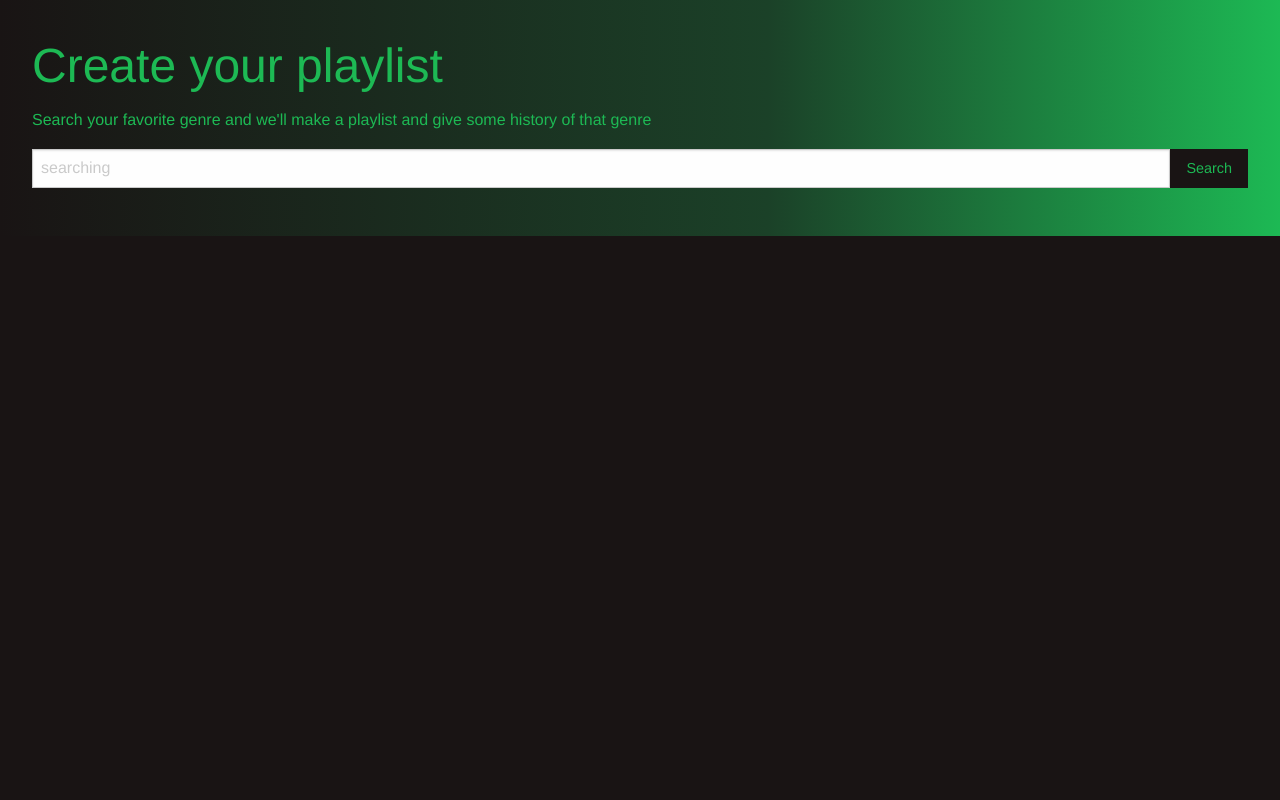
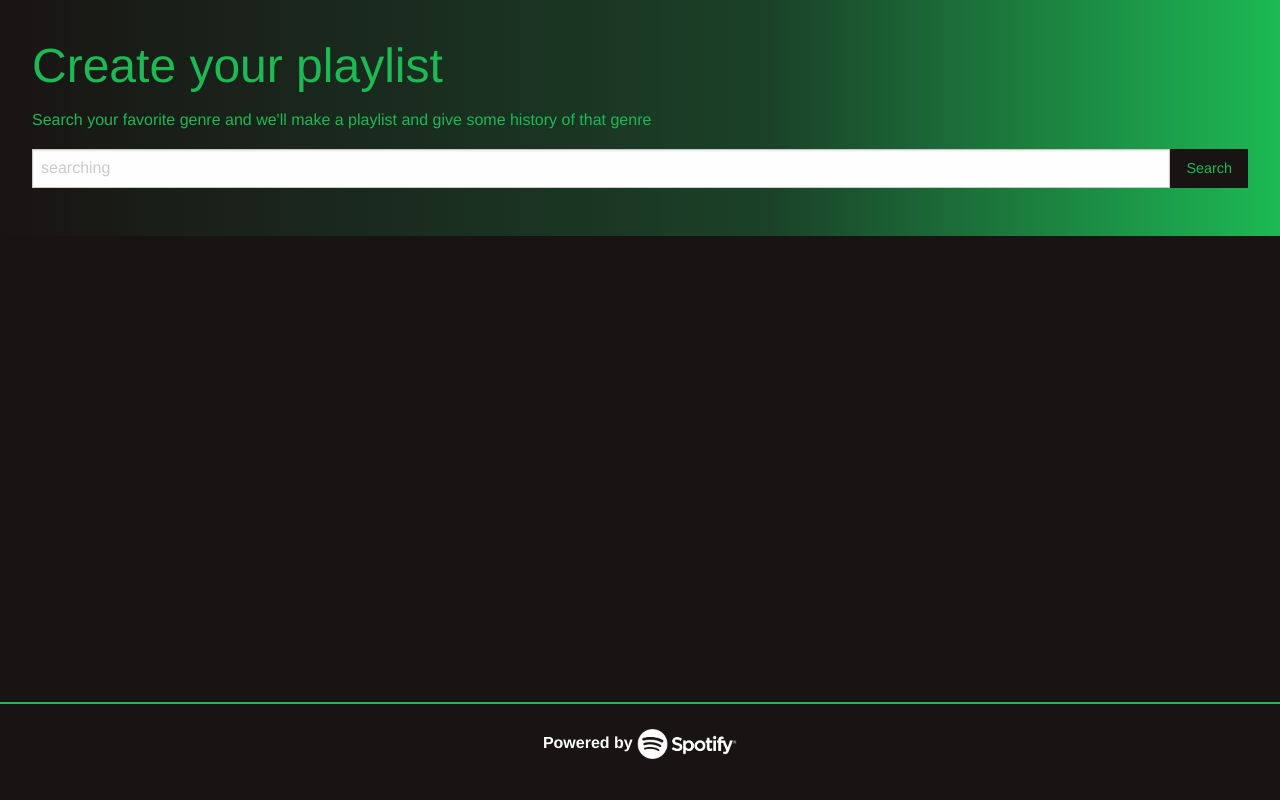
Before and after one commit to nvici/All-in-1-music, a plain HTML site: page index.html in a window 1280 px wide. Drawn offline with nearby package versions, Linux system fonts and the light colour scheme; no server answers.

Commit message:
updated README.md and added a footer

```diff
--- a/assets/style.css
+++ b/assets/style.css
@@ -22,14 +22,10 @@ body {
     color: #1DB954;
     display: inline-block;
     padding: 10px 15px;
-
-
   }
 
 .parent {
   display: flex;
-
-
 }
 
 .box{
@@ -41,8 +37,6 @@ body {
   border: 1px solid #1DB954;
   background-color: #191414;
   color: #1DB954;
-
-
 }
 
 
@@ -52,3 +46,23 @@ body {
   text-decoration-line: underline;
   color: #1DB954 ;
 }
+
+.footer {
+  position: fixed;
+  font-family: "Helvetica", "Arial", sans-serif;
+  font-weight: bold;
+  left: 0;
+  bottom: 0;
+  width: 100%;
+  background-color: rgb(25,20,20);
+  color: white;
+  text-align: center;
+  padding: 25px;
+  border-top: #1DB954 solid;
+  border-top-width: 2px;
+}
+
+.spotify-logo {
+  width: 100px;
+  height: 30px;
+}
--- a/index.html
+++ b/index.html
@@ -10,22 +10,46 @@
 </head>
 <body>
     <div class="playlist-form">
-
         <form>
           <h1>Create your playlist</h1>
           <p>Search your favorite genre and we'll make a playlist and give some history of that genre</p>
           <div class="input-group">
             <input class="input-group-field" type="search" id="data-name" placeholder="searching" required>
             <button class="button" id="search-button">Search</button>
+          </div>
         </form>
-      </div>
-
     </div>
 
     <div class="parent hide">
       <div class="box" id="spotify"><h2 class="title">Your Playlist</h2></div>
       <div class= "box" id="wiki"><h2 class="title">Info</h2></div>
     </div>
+
+    <footer>
+      <div class="footer">
+        <p>Powered by <a
+          href="https://www.spotify.com/"
+          title="Powered by Spotify"</p>
+
+          <img
+            src="./assets/Spotify_Logo_CMYK_White.png"
+            class="spotify-logo"
+          />
+
+      </div>
+      <!-- <p>
+        Powered by <a
+          href="https://www.spotify.com/"
+          title="Powered by Spotify"
+        >
+          <img
+            src="./assets/Spotify_Logo_CMYK_White.png"
+            alt="Spotify Logo"
+          />
+        </a>
+      </p> -->
+
+    </footer>
 </body>
 
 <script src="./assets/script.js"></script>
```
Also changed, not shown: assets/Spotify_Logo_CMYK_White.png (added), assets/Web-app-screenshot.png (added), 2 other files.
